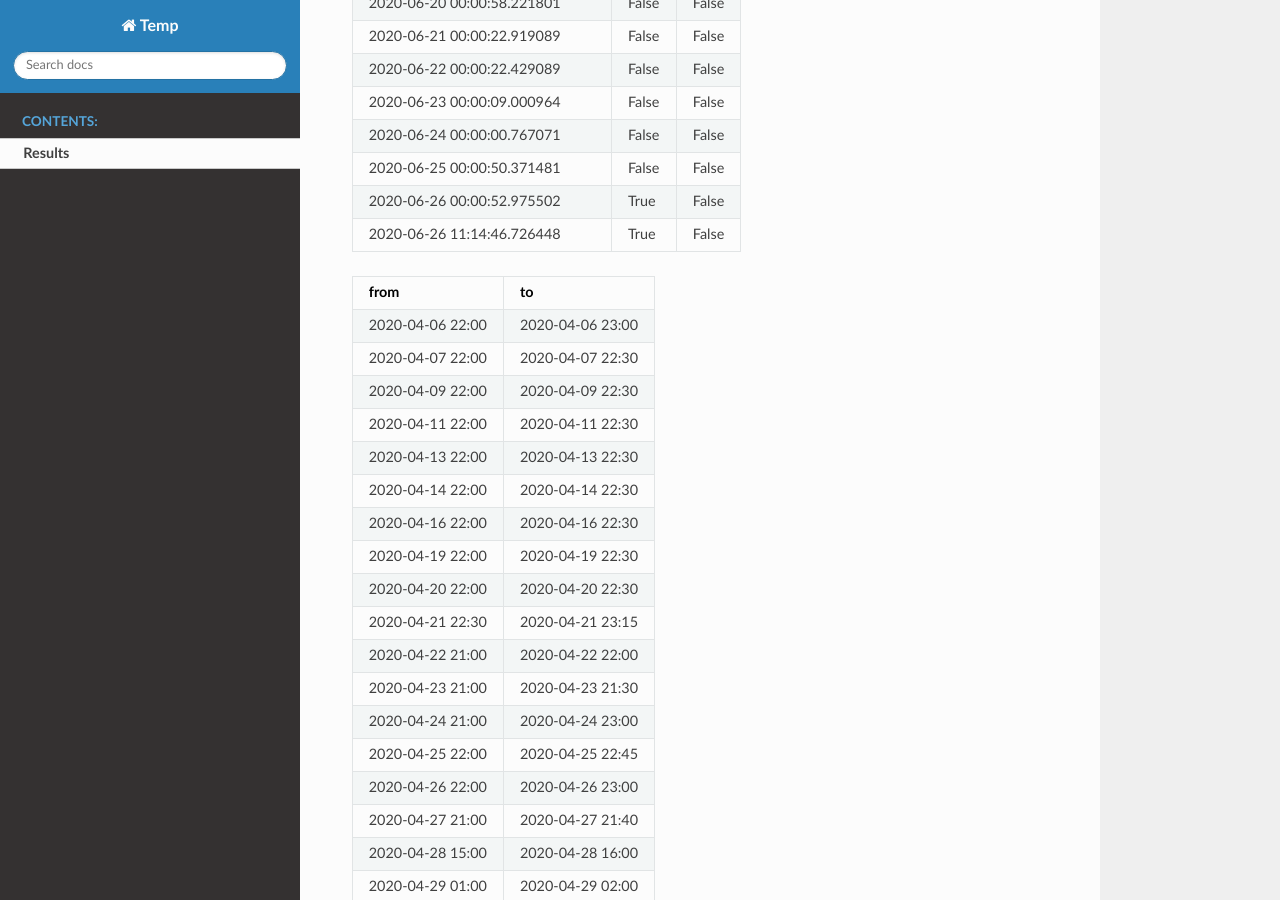
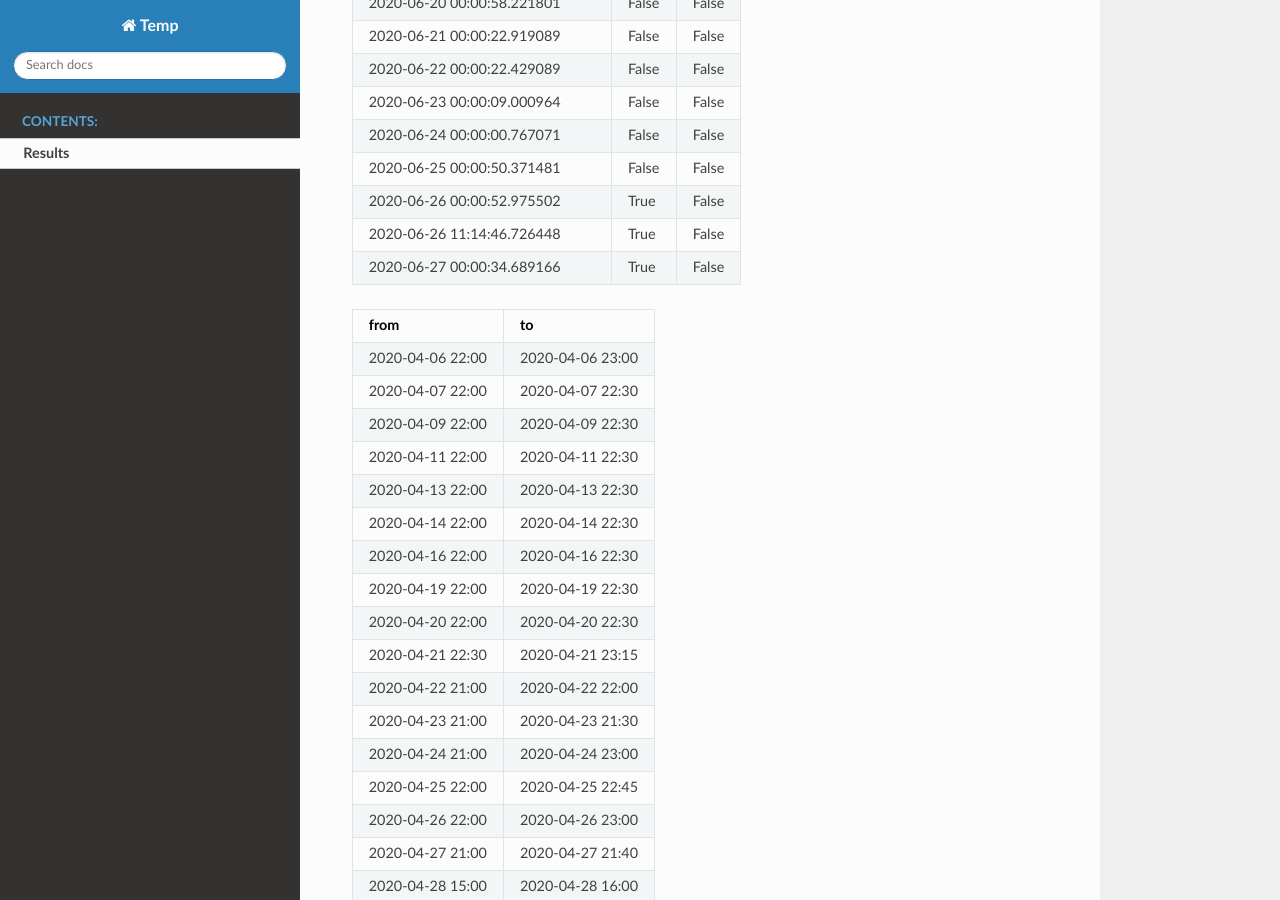
Before and after one commit to shlomow/queries-results, a Sphinx documentation site: the page built from source/results.rst, in a window 1280 px wide and 900 px high, scrolled down 2726 px. Built offline with Sphinx 7.4.7 and the Read the Docs theme 2.0.0, drawn with Linux system fonts in a browser that asks for light colours.

Commit message:
update results

```diff
--- a/source/results.rst
+++ b/source/results.rst
@@ -91,6 +91,7 @@ forth experiment: 18.06.2020
    2020-06-25 00:00:50.371481, False, False
    2020-06-26 00:00:52.975502, True, False
    2020-06-26 11:14:46.726448, True, False
+   2020-06-27 00:00:34.689166, True, False
 
 .. csv-table::
    :header: "from", "to"
```
Also changed, not shown: results.json (+1 -1 lines).
